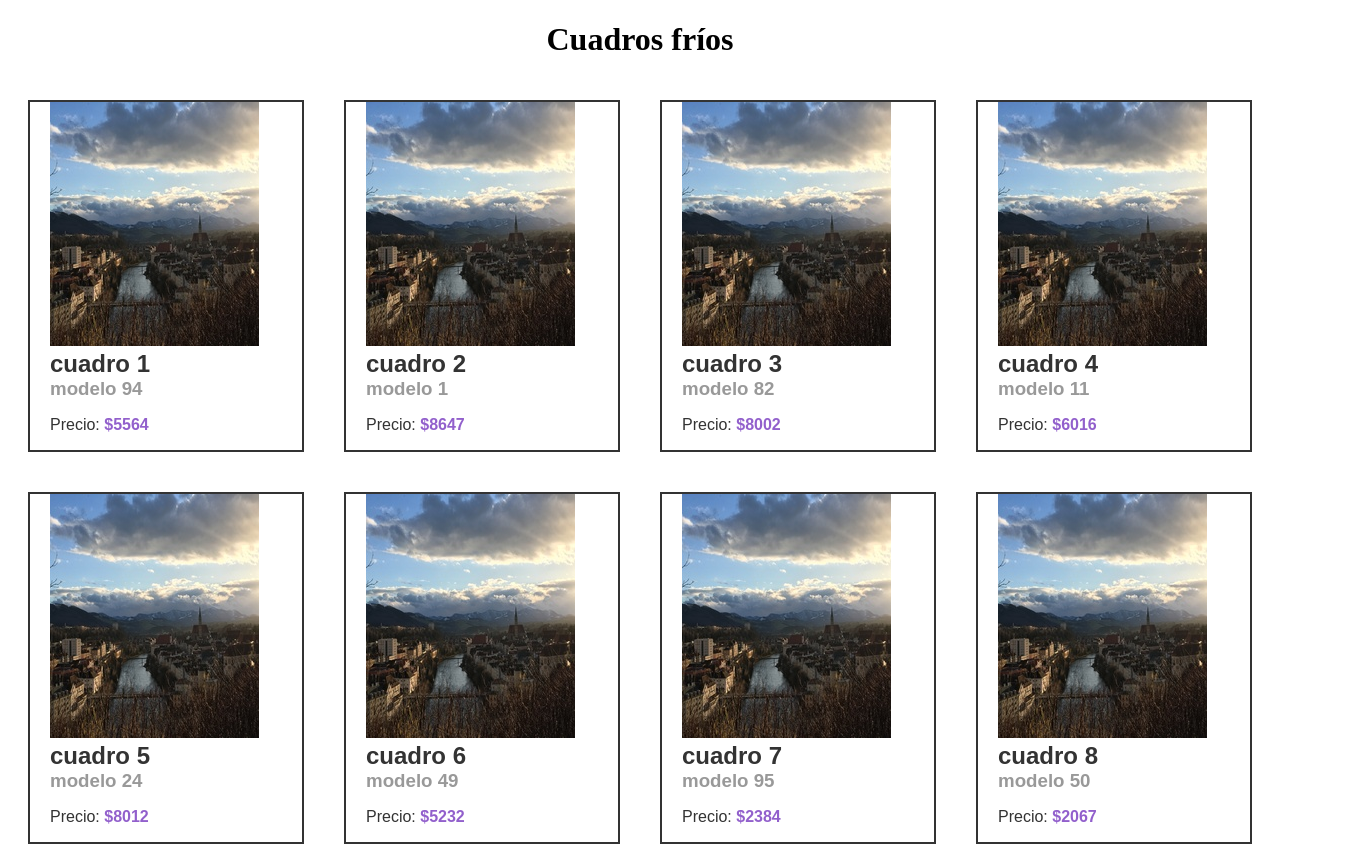
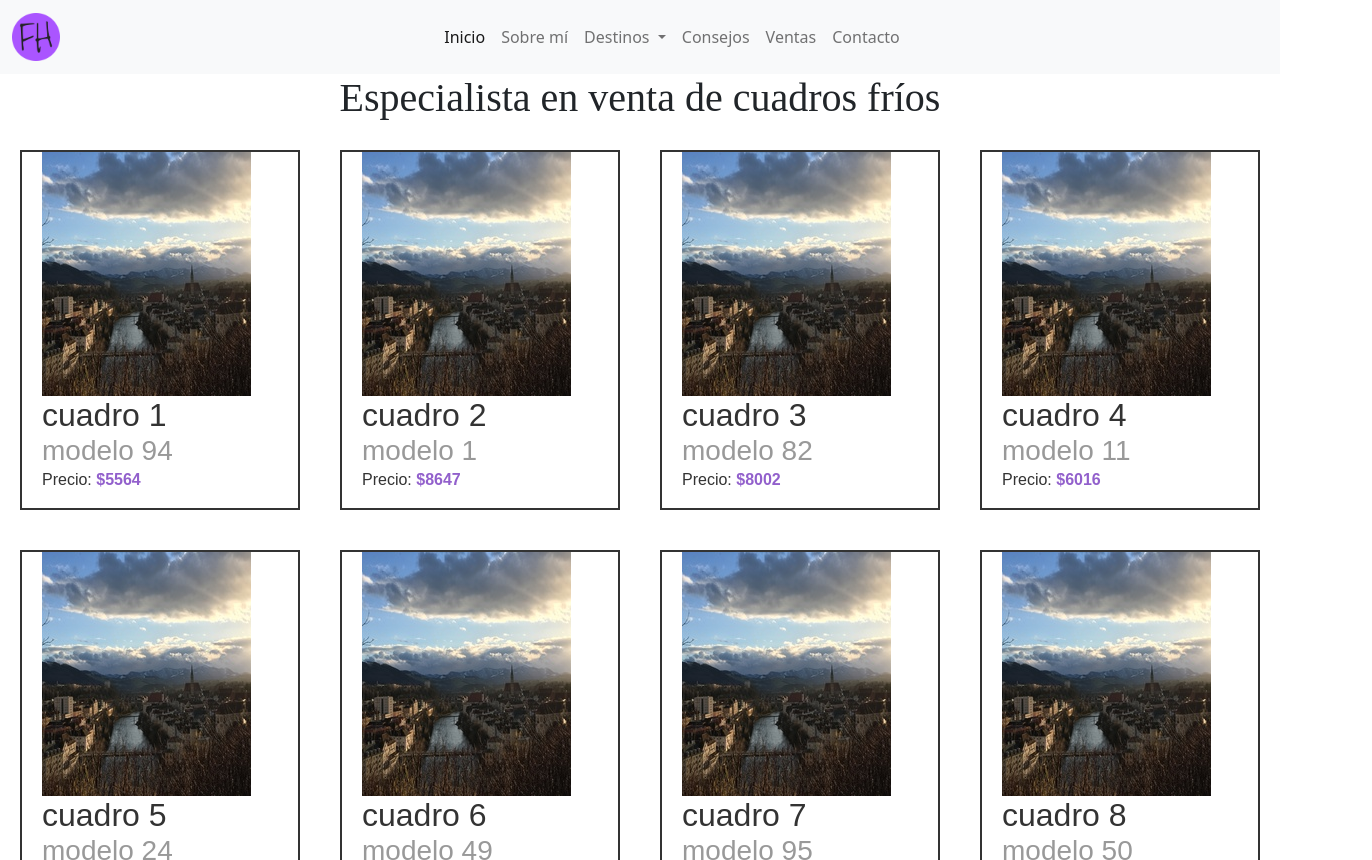
Before and after one commit to fedenh3/eventosYdomHurtado, a plain HTML site: page index.html in a window 1280 px wide. Shown: the top 860 px of the page, 1372 px wide, since content can reach past the window. Drawn offline with nearby package versions, Linux system fonts and the light colour scheme.

Commit message:
(actualizacion)

```diff
--- a/index.html
+++ b/index.html
@@ -1,11 +1,57 @@
 <!DOCTYPE html>
 <html>
 <head>
+	<link href="https://cdn.jsdelivr.net/npm/bootstrap@5.1.3/dist/css/bootstrap.min.css" rel="stylesheet" integrity="sha384-1BmE4kWBq78iYhFldvKuhfTAU6auU8tT94WrHftjDbrCEXSU1oBoqyl2QvZ6jIW3" crossorigin="anonymous">
 	<title>Venta de cuadros</title>
 	<link rel="stylesheet" type="text/css" href="style.css">	<meta charset="utf-8">
 </head>
 <body>
-	<h1>Cuadros fríos</h1>
+	<header class="encabezado">
+		<nav class="navbar navbar-expand-lg navbar-light bg-light">
+			<div class="container-fluid">
+				<a class="navbar-brand" href="./index.html">
+					<img class="logo" src="./favicon.ico" alt="logo">
+				</a>
+				<button class="navbar-toggler" type="button" data-bs-toggle="collapse" data-bs-target="#navbarNavDropdown" aria-controls="navbarNavDropdown" aria-expanded="false" aria-label="Toggle navigation">
+					<span class="navbar-toggler-icon"></span>
+				</button>
+				<div class="collapse navbar-collapse justify-content-center" id="navbarNavDropdown">
+					<ul class="navbar-nav">
+						<li class="nav-item">
+							<a class="nav-link active" aria-current="page" href="./index.html">Inicio</a>
+						</li>
+
+						<li class="nav-item">
+							<a class="nav-link" href="">Sobre mí</a>
+						</li>
+
+						<li class="nav-item dropdown">
+								<a class="nav-link dropdown-toggle" href=""  >
+								  	Destinos
+								</a>
+							<ul class="dropdown-menu" aria-labelledby="navbarDropdownMenuLink">
+								<li><a class="dropdown-item h5" href="">Italia</a></li>
+								<li><a class="dropdown-item h5" href="">Austria</a></li>
+								<li><a class="dropdown-item h5" href="">Alemania</a></li>
+								<li><a class="dropdown-item h5" href="">Republica Checa</a></li>
+								<li><a class="dropdown-item h5" href="">Holanda</a></li>
+							</ul>
+						</li>
+						<li class="nav-item">
+								<a class="nav-link" href="">Consejos</a>
+						</li>
+						<li class="nav-item">
+							<a class="nav-link" href="">Ventas</a>
+					</li>
+						<li class="nav-item">
+								<a class="nav-link" href="">Contacto</a>
+						</li>
+					</ul>
+				</div>
+			</div>
+		</nav>
+	</header>
+	<h1>Especialista en venta de cuadros fríos</h1>
 <div class="flex-container">
 </div>
 <form>
--- a/style.css
+++ b/style.css
@@ -20,11 +20,11 @@ body {
 }
 
 .flex-item:hover {
-	border-color: #9260cc;
+	border-color: #a887ce;
 	box-shadow: 0px 0px 30px #7d5da1;
 }
 .flex-item:focus {
-	border-color: #9260cc;
+	border-color: #ac93c9;
 	box-shadow: 0px 0px 30px #9260cc;
 }
 
@@ -45,8 +45,9 @@ p b {
 	text-align: center;
 }
 
-.llave-img {
-	width: 300px;
+.cuadro-img {
+	width: auto;
+	text-align: center;
 }
 
 
@@ -63,8 +64,9 @@ input[type="submit"]{
 	padding: 12px 36px;
 	font-size: 17px;
 	letter-spacing: 1px
+
 }
 img{
 	border-top: 0in;
-	text-align: justify;
+	text-align: center;
 }
```
Also changed, not shown: favicon.ico (added).
